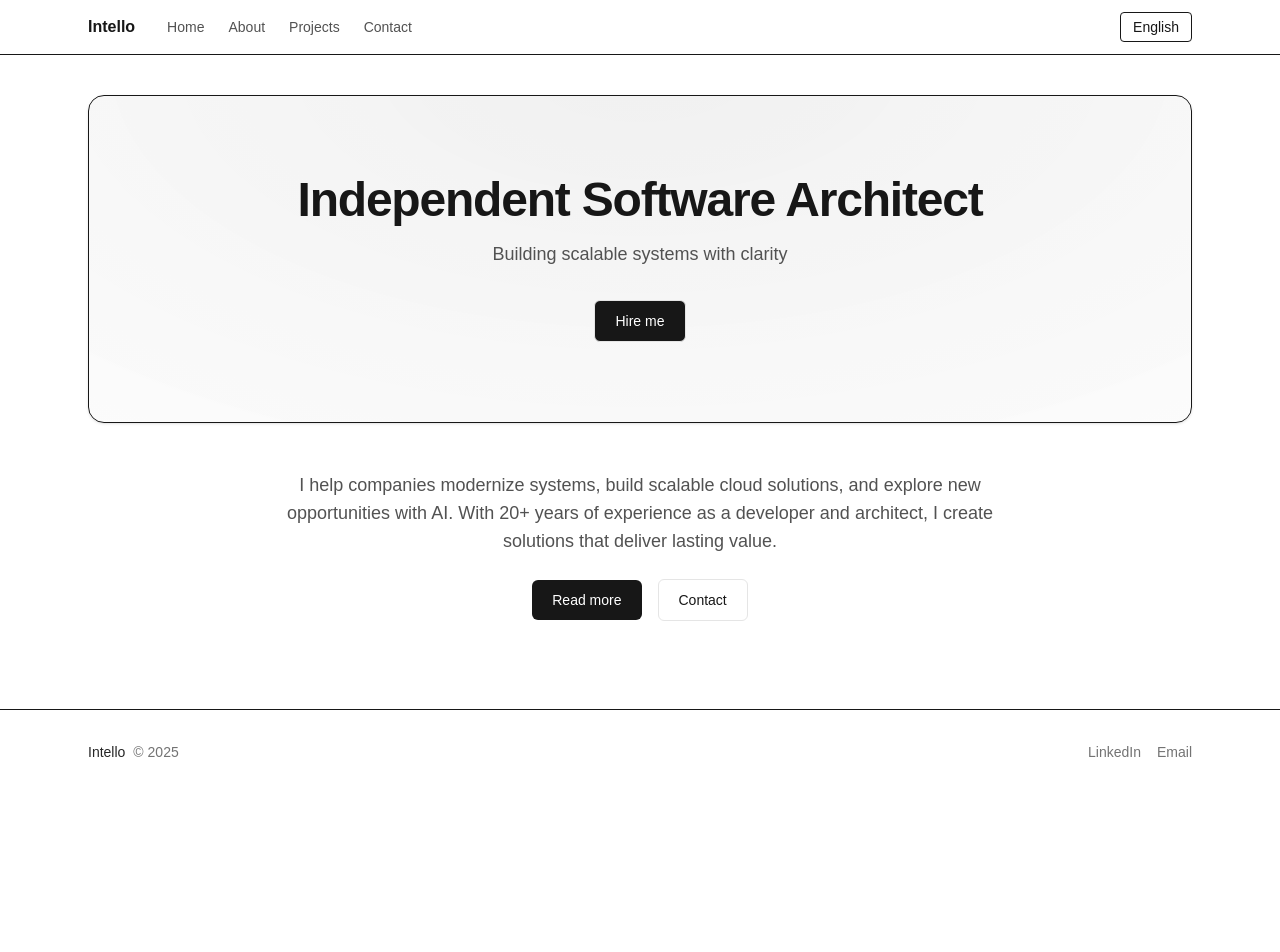
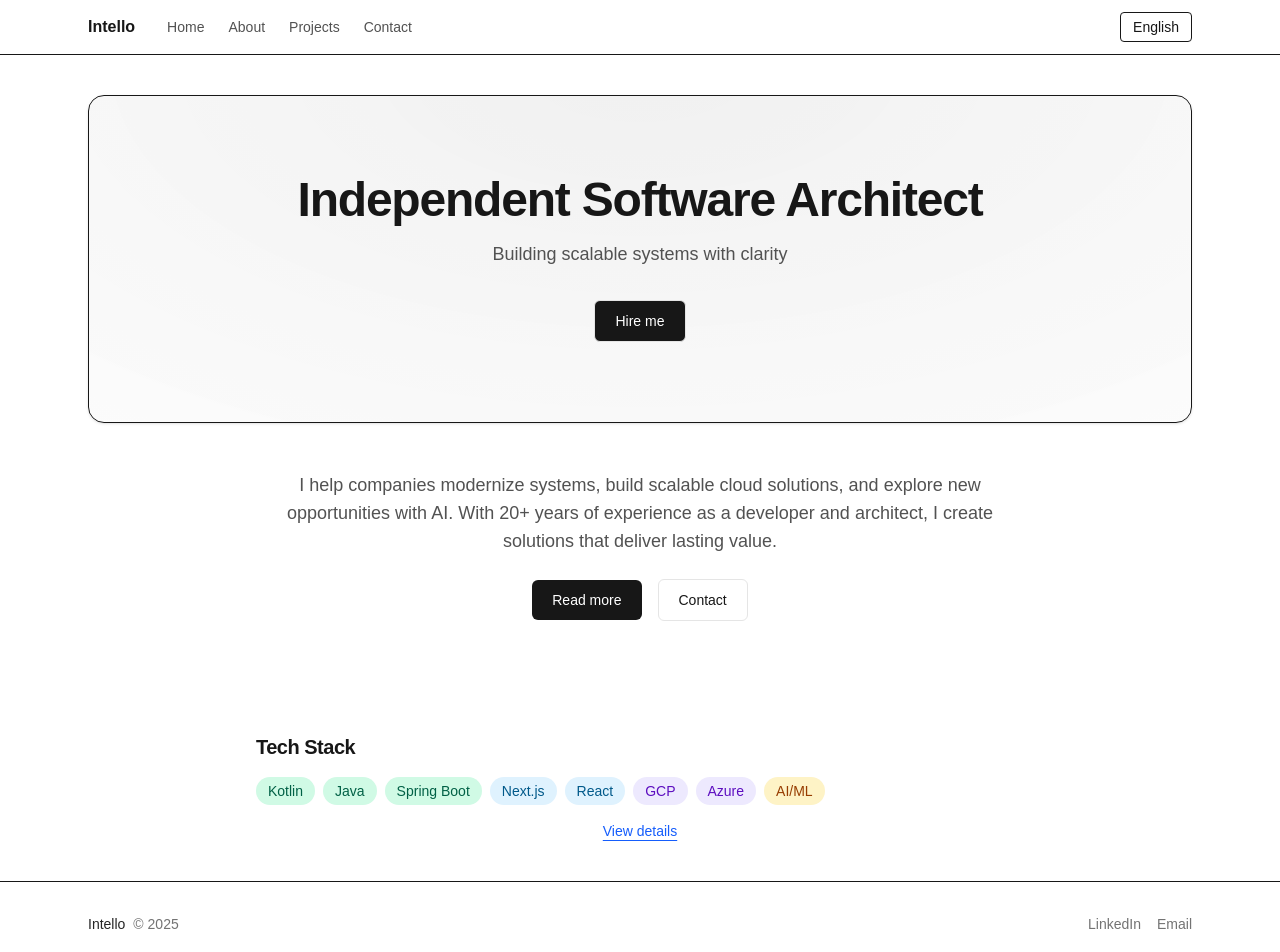
Before and after one commit to finnrobertk/intello-website, a Next.js app: page /contact in a window 1280 px wide. Shown: the top 952 px of the page. Before the commit the page ends 800 px from the top, so only its background shows below. Built offline with nearby package versions, Linux system fonts and the light colour scheme.

Commit message:
feat: add tech stack component and display on home and about pages

```diff
--- a/app/[locale]/page.tsx
+++ b/app/[locale]/page.tsx
@@ -2,6 +2,7 @@ import HeroSection from '@/components/HeroSection';
 import {getTranslations, setRequestLocale} from 'next-intl/server';
 import Link from 'next/link';
 import { Button } from '@/components/ui/button';
+import TechStack from '@/components/mdx/TechStack';
 
 export default async function HomePage({ params }: { params: Promise<{ locale: string }> }) {
   const { locale } = await params;
@@ -24,6 +25,31 @@ export default async function HomePage({ params }: { params: Promise<{ locale: s
           </Link>
         </div>
       </section>
+
+      {/* Tech Stack section */}
+      <section className="mt-12 md:mt-16">
+        <div className="mx-auto max-w-3xl px-4 md:px-0">
+          <h2 className="text-xl font-semibold tracking-tight mb-4">{t('techStackTitle')}</h2>
+          <TechStack
+            items={[
+              { label: 'Kotlin', category: 'backend' },
+              { label: 'Java', category: 'backend' },
+              { label: 'Spring Boot', category: 'backend' },
+              { label: 'Next.js', category: 'frontend' },
+              { label: 'React', category: 'frontend' },
+              { label: 'GCP', category: 'cloud' },
+              { label: 'Azure', category: 'cloud' },
+              { label: 'AI/ML', category: 'ai' }
+            ]}
+          />
+          <Link
+            href={`/${locale}/about`}
+            className="text-sm font-medium text-blue-600 dark:text-blue-400 underline underline-offset-4 hover:opacity-80 mt-4 block text-center"
+          >
+            {t('viewDetails')}
+          </Link>
+        </div>
+      </section>
     </div>
   );
 }
--- /dev/null
+++ b/components/mdx/TechStack.tsx
@@ -0,0 +1,39 @@
+'use client';
+
+import { cn } from "@/lib/utils";
+
+type TechItem = {
+  label: string;
+  category?: "backend" | "frontend" | "cloud" | "ai" | "other";
+};
+
+type Props = {
+  items: TechItem[];
+  className?: string;
+};
+
+const COLORS: Record<NonNullable<TechItem["category"]>, string> = {
+  backend: "bg-emerald-100 text-emerald-800 dark:bg-emerald-900 dark:text-emerald-100",
+  frontend: "bg-sky-100 text-sky-800 dark:bg-sky-900 dark:text-sky-100",
+  cloud: "bg-violet-100 text-violet-800 dark:bg-violet-900 dark:text-violet-100",
+  ai: "bg-amber-100 text-amber-800 dark:bg-amber-900 dark:text-amber-100",
+  other: "bg-slate-100 text-slate-800 dark:bg-slate-900 dark:text-slate-100",
+};
+
+export default function TechStack({ items, className }: Props) {
+  return (
+    <div className={cn("flex flex-wrap gap-2", className)}>
+      {items.map((item, i) => (
+        <span
+          key={i}
+          className={cn(
+            "px-3 py-1 rounded-full text-sm font-medium",
+            COLORS[item.category ?? "other"]
+          )}
+        >
+          {item.label}
+        </span>
+      ))}
+    </div>
+  );
+}
--- a/components/mdx/index.ts
+++ b/components/mdx/index.ts
@@ -1,3 +1,4 @@
+import TechStack from "./TechStack";
 import Callout from "./Callout";
 import ThemedLink from "./ThemedLink";
 import MdxImage from "./MdxImage";
@@ -18,6 +19,7 @@ export const mdxComponents = {
 
   // Custom components:
   Callout,
+  TechStack,
 };
 
 export type MdxComponents = typeof mdxComponents;
--- a/content/about/en.mdx
+++ b/content/about/en.mdx
@@ -13,6 +13,21 @@ I am passionate about creating **robust, scalable, and simple systems** that del
 
 ---
 
+## Tech Stack
+
+<TechStack
+  items={[
+    { label: "Kotlin", category: "backend" },
+    { label: "Java", category: "backend" },
+    { label: "Spring Boot", category: "backend" },
+    { label: "Next.js", category: "frontend" },
+    { label: "React", category: "frontend" },
+    { label: "GCP", category: "cloud" },
+    { label: "Azure", category: "cloud" },
+    { label: "AI/ML", category: "ai" }
+  ]}
+/>
+
 **My core values are clarity, precision, and collaboration.**
 I enjoy working closely with clients to find the right solutions – and delivering with high quality.
 
--- a/content/about/nb.mdx
+++ b/content/about/nb.mdx
@@ -13,6 +13,21 @@ Jeg brenner for å skape **robuste, skalerbare og enkle løsninger** som gir ver
 
 ---
 
+## Teknologistack
+
+<TechStack
+  items={[
+    { label: "Kotlin", category: "backend" },
+    { label: "Java", category: "backend" },
+    { label: "Spring Boot", category: "backend" },
+    { label: "Next.js", category: "frontend" },
+    { label: "React", category: "frontend" },
+    { label: "GCP", category: "cloud" },
+    { label: "Azure", category: "cloud" },
+    { label: "AI/ML", category: "ai" }
+  ]}
+/>
+
 **Verdiene mine er klarhet, presisjon og samarbeid.**
 Jeg liker å finne gode løsninger sammen med kunden – og levere med høy kvalitet.
 
--- a/messages/en/index.ts
+++ b/messages/en/index.ts
@@ -38,6 +38,8 @@ const en = {
         "I help companies modernize systems, build scalable cloud solutions, and explore new opportunities with AI. With 20+ years of experience as a developer and architect, I create solutions that deliver lasting value.",
       cta: "Read more",
       contactCta: "Contact",
+      techStackTitle: "Tech Stack",
+      viewDetails: "View details",
     },
     projects: {
       title: "Projects",
--- a/messages/nb/index.ts
+++ b/messages/nb/index.ts
@@ -38,6 +38,8 @@ const nb = {
         "Jeg hjelper selskaper med å modernisere systemer, bygge skalerbare løsninger i skyen og utforske nye muligheter med AI. Med 20+ års erfaring som utvikler og arkitekt skaper jeg løsninger som gir verdi og varig effekt.",
       cta: "Les mer om meg",
       contactCta: "Kontakt meg",
+      techStackTitle: "Teknologistack",
+      viewDetails: "Se mer",
     },
     projects: {
       title: "Prosjekter",
```
